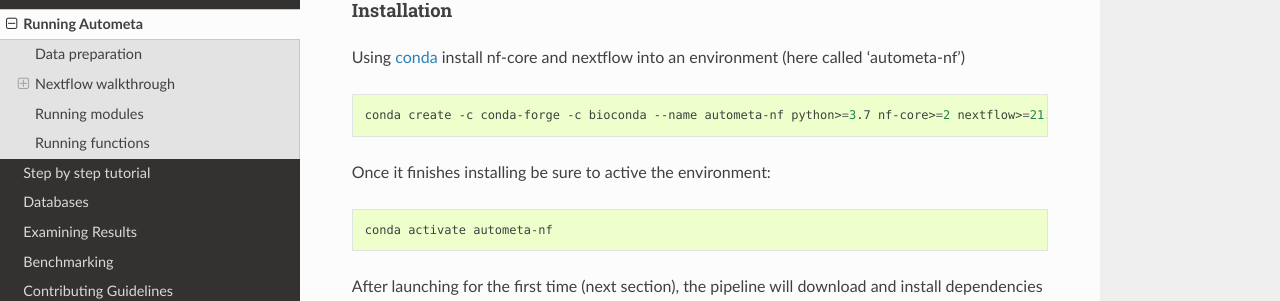
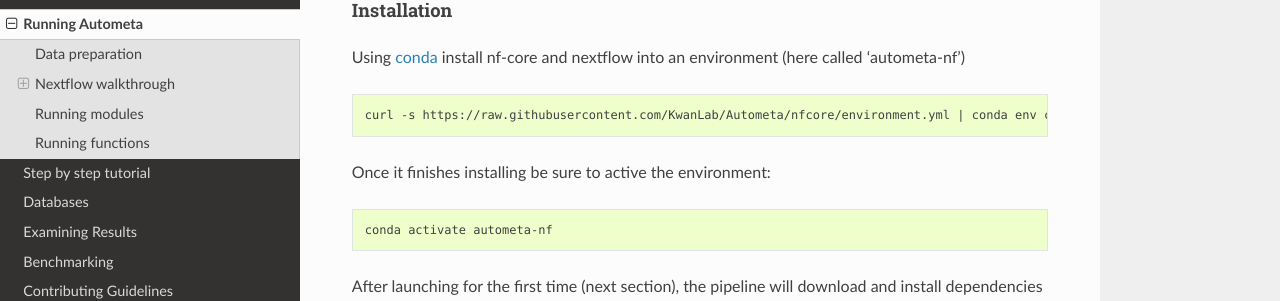
Before and after one commit to KwanLab/Autometa, a Sphinx documentation site: the page built from docs/source/running-autometa.rst, in a window 1280 px wide and 900 px high, scrolled down 1048 px. Shown: the part 152-453 px from the top of the window. Built offline with Sphinx 7.4.7 and the Read the Docs theme 2.0.0, drawn with Linux system fonts in a browser that asks for light colours; pages that are not in the unit, such as notebooks, are missing from menus.

Commit message:
Replace conda env create
Replacing the explicit `conda env create` with curl downloading the `environment.yml` file and piping into `conda env create` to prevent documentation getting out of sync

```diff
--- a/docs/source/running-autometa.rst
+++ b/docs/source/running-autometa.rst
@@ -48,7 +48,7 @@
 
 .. code-block:: bash
 
-    conda create -c conda-forge -c bioconda --name autometa-nf python>=3.7 nf-core>=2 nextflow>=21.04.0 -y
+    curl -s https://raw.githubusercontent.com/KwanLab/Autometa/nfcore/environment.yml | conda env create
 
 
 Once it finishes installing be sure to active the environment:
```
